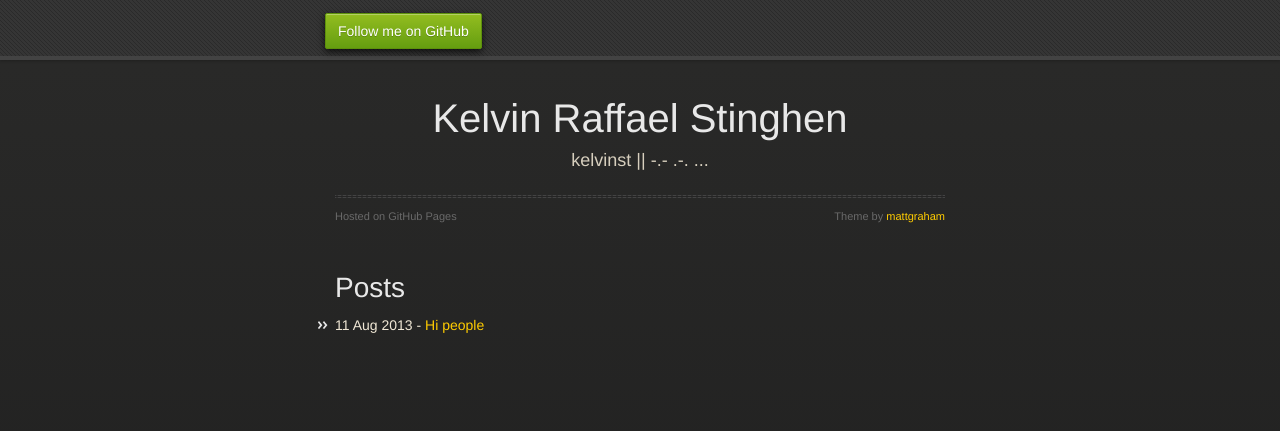
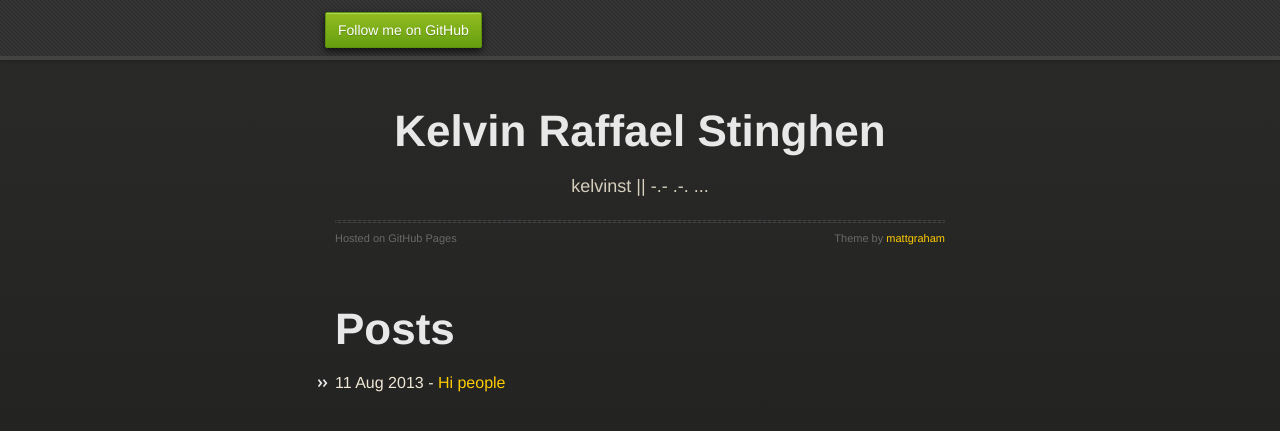
Before and after one commit to kelvinst/kelvinst.github.io, a Jekyll site: the page built from index.html, in a window 1280 px wide. Shown: the top 431 px of the page. Built offline with Jekyll 4.4.1, drawn with Linux system fonts in a browser that asks for light colours.

Commit message:
Bye font styles!

```diff
--- a/css/styles.css
+++ b/css/styles.css
@@ -1,9 +1,7 @@
 body {
   padding: 0px 0 20px 0px;
   margin: 0px;
-  font: 14px/1.5 "OpenSansRegular", "Helvetica Neue", Helvetica, Arial, sans-serif;
   color: #f0e7d5;
-  font-weight: normal;
   background: #252525;
   background-attachment: fixed !important;
   background: -webkit-gradient(linear, 50% 0%, 50% 100%, color-stop(0%, #2a2a29), color-stop(100%, #1c1c1c));
@@ -17,24 +15,10 @@ body {
 h1, h2, h3, h4, h5, h6 {
   color: #e8e8e8;
   margin: 0 0 10px;
-  font-family: 'OpenSansRegular', "Helvetica Neue", Helvetica, Arial, sans-serif;
-  font-weight: normal;
 }
 
 p, ul, ol, table, pre, dl {
   margin: 0 0 20px;
-}
-
-h1, h2, h3 {
-  line-height: 1.1;
-}
-
-h1 {
-  font-size: 28px;
-}
-
-h2 {
-  font-size: 24px;
 }
 
 h4, h5, h6 {
@@ -42,24 +26,17 @@ h4, h5, h6 {
 }
 
 h3 {
-  font-size: 18px;
-  line-height: 24px;
-  font-family: 'OpenSansRegular', "Helvetica Neue", Helvetica, Arial, sans-serif !important;
-  font-weight: normal;
   color: #b6b6b6;
 }
 
 a {
   color: #ffcc00;
-  font-weight: 400;
-  text-decoration: none;
 }
 a:hover {
   color: #ffeb9b;
 }
 
 a small {
-  font-size: 11px;
   color: #666;
   margin-top: -0.6em;
   display: block;
@@ -67,11 +44,6 @@ a small {
 
 ul {
   list-style-image: url("../../img/bullet.png");
-}
-
-strong {
-  font-family: 'OpenSansBold', "Helvetica Neue", Helvetica, Arial, sans-serif !important;
-  font-weight: normal;
 }
 
 .wrapper {
@@ -89,13 +61,10 @@ blockquote {
   border-left: 3px solid #ffcc00;
   margin: 0;
   padding: 0 0 0 20px;
-  font-style: italic;
 }
 
 code {
-  font-family: "Lucida Sans", Monaco, Bitstream Vera Sans Mono, Lucida Console, Terminal;
   color: #efefef;
-  font-size: 13px;
   margin: 0 4px;
   padding: 4px 6px;
   -moz-border-radius: 2px;
@@ -136,16 +105,12 @@ table {
 }
 
 th {
-  text-align: left;
   padding: 5px 10px;
   border-bottom: 1px solid #434343;
   color: #b6b6b6;
-  font-family: 'OpenSansSemibold', "Helvetica Neue", Helvetica, Arial, sans-serif !important;
-  font-weight: normal;
 }
 
 td {
-  text-align: left;
   padding: 5px 10px;
   border-bottom: 1px solid #434343;
 }
@@ -160,8 +125,6 @@ hr {
 
 dt {
   color: #F0E7D5;
-  font-family: 'OpenSansSemibold', "Helvetica Neue", Helvetica, Arial, sans-serif !important;
-  font-weight: normal;
 }
 
 #header {
@@ -186,12 +149,9 @@ dt {
   margin: 6px auto;
 }
 #header nav li {
-  font-family: 'OpenSansLight', "Helvetica Neue", Helvetica, Arial, sans-serif;
-  font-weight: normal;
   list-style: none;
   display: inline;
   color: white;
-  line-height: 50px;
   text-shadow: 0px 1px 0px rgba(0, 0, 0, 0.2);
   font-size: 14px;
 }
@@ -217,8 +177,6 @@ dt {
   background-color: #93bd20;
   padding: 10px 12px;
   margin-top: 6px;
-  line-height: 14px;
-  font-size: 14px;
   display: inline-block;
   text-align: center;
 }
@@ -263,23 +221,15 @@ section #title {
   padding: 0 0 5px 0;
 }
 section #title h1 {
-  font-family: 'OpenSansLight', "Helvetica Neue", Helvetica, Arial, sans-serif;
-  font-weight: normal;
-  font-size: 40px;
   text-align: center;
-  line-height: 36px;
 }
 section #title p {
   color: #d7cfbe;
-  font-family: 'OpenSansLight', "Helvetica Neue", Helvetica, Arial, sans-serif;
-  font-weight: normal;
   font-size: 18px;
   text-align: center;
 }
 section #title .credits {
   font-size: 11px;
-  font-family: 'OpenSansRegular', "Helvetica Neue", Helvetica, Arial, sans-serif;
-  font-weight: normal;
   color: #696969;
   margin-top: -10px;
 }
@@ -294,7 +244,6 @@ section #title .credits.right {
   #title .credits {
     display: block;
     width: 100%;
-    line-height: 30px;
     text-align: center;
   }
   #title .credits .left {
```
